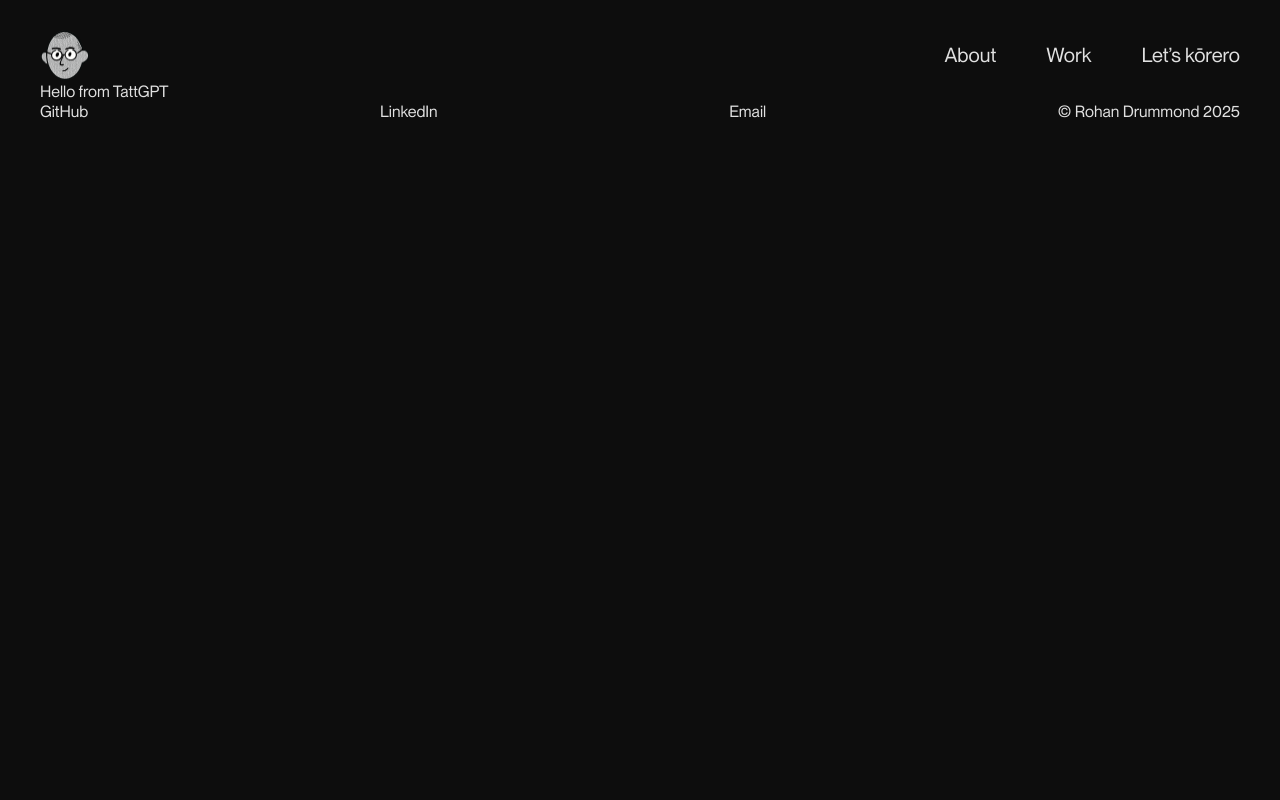
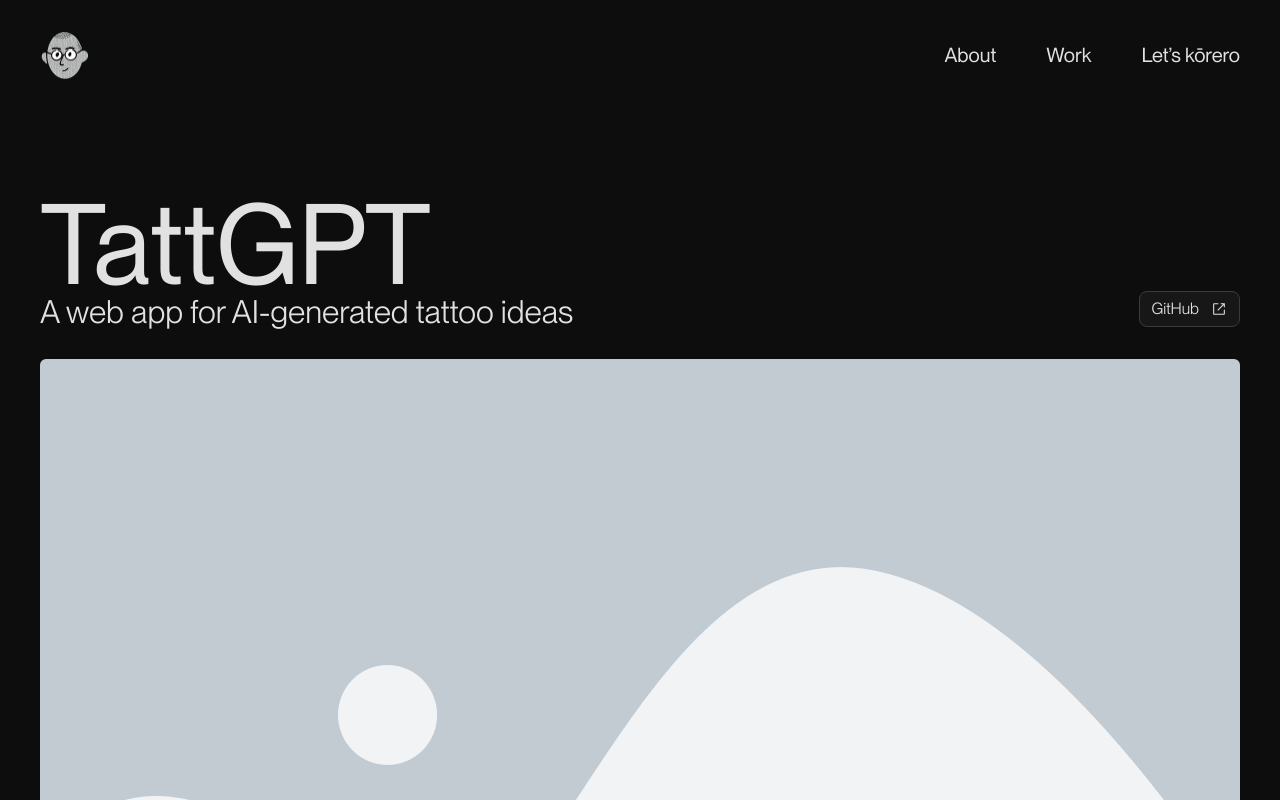
Before and after one commit to rohandrummond/portfolio, a Next.js app: page /work/tattgpt in a window 1280 px wide. Shown: the top 800 px of the page. Built offline with nearby package versions, Linux system fonts and the light colour scheme.

Commit message:
#17 Build skeleton for individual project pages in resuable component

```diff
--- a/src/app/work/tattgpt/page.tsx
+++ b/src/app/work/tattgpt/page.tsx
@@ -1,3 +1,26 @@
+import Project from '@/components/Project'
+
 export default function TattGPT() {
-  return <h1>Hello from TattGPT</h1>
+  return (
+    <Project
+      name="TattGPT"
+      repo="https://github.com/rohandrummond/tattgpt"
+      subtitle="A web app for AI-generated tattoo ideas"
+      stack={{
+        'Front-end': 'Angular',
+        API: '.NET',
+        Database: 'Supabase',
+        LLM: 'Google Gemini',
+      }}
+      description="Lorem ipsum dolor sit amet, consectetur adipiscing elit, sed do eiusmod tempor incididunt ut labore et dolore magna aliqua. Ut enim ad minim veniam, quis nostrud exercitation ullamco laboris nisi ut. Lorem ipsum dolor sit amet, consectetur."
+      badges={['C#', 'TypeScript', 'PostgreSQL']}
+      problem="Lorem ipsum dolor sit amet, consectetur adipiscing elit, sed do eiusmod tempor incididunt ut labore et dolore magna ."
+      learnings="Lorem ipsum dolor sit amet, consectetur adipiscing elit, sed do eiusmod tempor incididunt ut labore et dolore magna ."
+      features={[
+        'Lorem ipsum dolor sit amet, consectetur adipiscing elit, sed do',
+        'Lorem ipsum dolor sit amet, consectetur adipiscing elit, sed do',
+        'Lorem ipsum dolor sit amet, consectetur adipiscing elit, sed do',
+      ]}
+    />
+  )
 }
--- /dev/null
+++ b/src/components/Project.tsx
@@ -0,0 +1,102 @@
+import Image from 'next/image'
+import ProjectBadge from '@/components/ProjectBadge'
+import { Card } from '@/components/ui/card'
+import { Button } from '@/components/ui/button'
+import { Separator } from '@/components/ui/separator'
+import { ExternalLinkIcon } from '@radix-ui/react-icons'
+import placeholder from '@/../public/images/placeholder.png'
+
+export default function Project({
+  name,
+  subtitle,
+  repo,
+  stack,
+  description,
+  badges,
+  problem,
+  learnings,
+  features,
+}: {
+  name: string
+  subtitle: string
+  repo: string
+  stack: {
+    [key: string]: string
+  }
+  description: string
+  badges: string[]
+  problem: string
+  learnings: string
+  features: string[]
+}) {
+  return (
+    <main className="flex flex-col mt-30 mb-30 gap-20">
+      <section className="flex flex-col gap-8">
+        <div className="flex flex-row justify-between items-end">
+          <div className="flex flex-col gap-2">
+            <h1 className="heading-xl">{name}</h1>
+            <h2 className="sub-heading">{subtitle}</h2>
+          </div>
+          <Button className="border" asChild>
+            <a
+              href={repo}
+              target="_blank"
+              className="flex f-row items-center gap-3"
+            >
+              <p className="sub-text">GitHub</p>
+              <ExternalLinkIcon />
+            </a>
+          </Button>
+        </div>
+        <Image src={placeholder} alt="" className="min-w-full rounded-sm" />
+      </section>
+      <section className="flex flex-row gap-10">
+        <div className="flex flex-col justify-between w-1/2">
+          <div className="flex flex-col gap-1">
+            {Object.keys(stack).map((key, index) => (
+              <h3 key={index} className="sub-heading">
+                {key}: {stack[key]}
+              </h3>
+            ))}
+          </div>
+          <p className="body-text">{description}</p>
+          <div className="flex flex-row gap-4">
+            {badges.map((value, index) => (
+              <ProjectBadge key={index} tech={value} />
+            ))}
+          </div>
+        </div>
+        <Card className="flex flex-col w-1/2 p-8">
+          <div className="flex flex-row gap-8">
+            <div className="flex flex-col gap-2">
+              <h4 className="body-text">The problem</h4>
+              <p className="body-text">{problem}</p>
+            </div>
+            <Separator orientation="vertical" />
+            <div className="flex flex-col gap-2">
+              <h4 className="body-text">Learnings</h4>
+              <p className="body-text">{learnings}</p>
+            </div>
+          </div>
+          <Separator />
+          <div className="flex flex-col gap-2">
+            <h4 className="body-text">Key features</h4>
+            <ul>
+              {features.map((value, index) => (
+                <li key={index} className="body-text list-disc list-inside">
+                  {value}
+                </li>
+              ))}
+            </ul>
+          </div>
+        </Card>
+      </section>
+      <section className="grid grid-cols-2 gap-8 ">
+        <Image src={placeholder} alt="" className="rounded-sm" />
+        <Image src={placeholder} alt="" className="rounded-sm" />
+        <Image src={placeholder} alt="" className="rounded-sm" />
+        <Image src={placeholder} alt="" className="rounded-sm" />
+      </section>
+    </main>
+  )
+}
--- a/src/components/ProjectCard.tsx
+++ b/src/components/ProjectCard.tsx
@@ -17,7 +17,7 @@ export default function ProjectCard({
   return (
     <Link href={href}>
       <div className="flex flex-col gap-4">
-        <Image src={placeholder} alt="" className="rounded-xl" />
+        <Image src={placeholder} alt="" className="rounded-md" />
         <div className="flex flex-row justify-between items-center">
           <h3 className="body-large">{name}</h3>
           <div className="flex flex-row gap-2">
```
